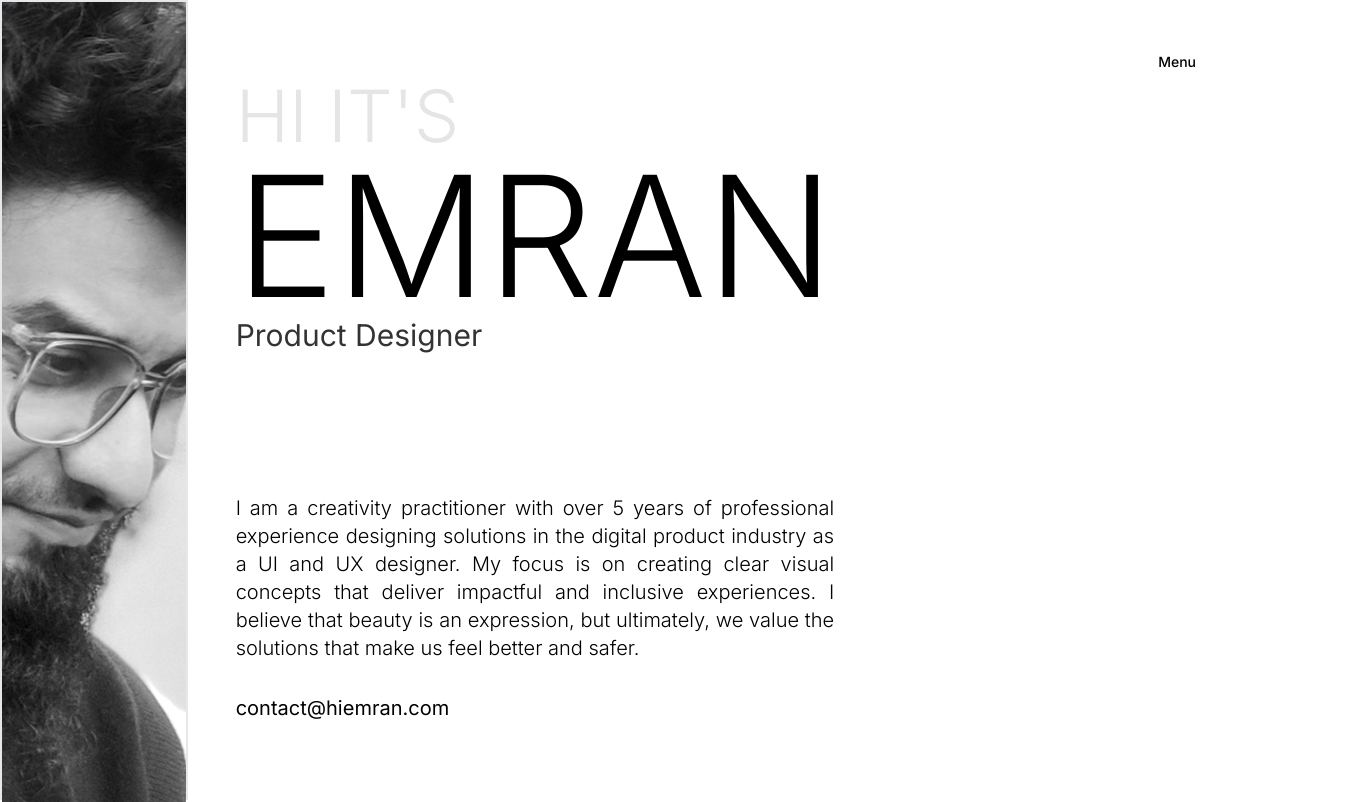
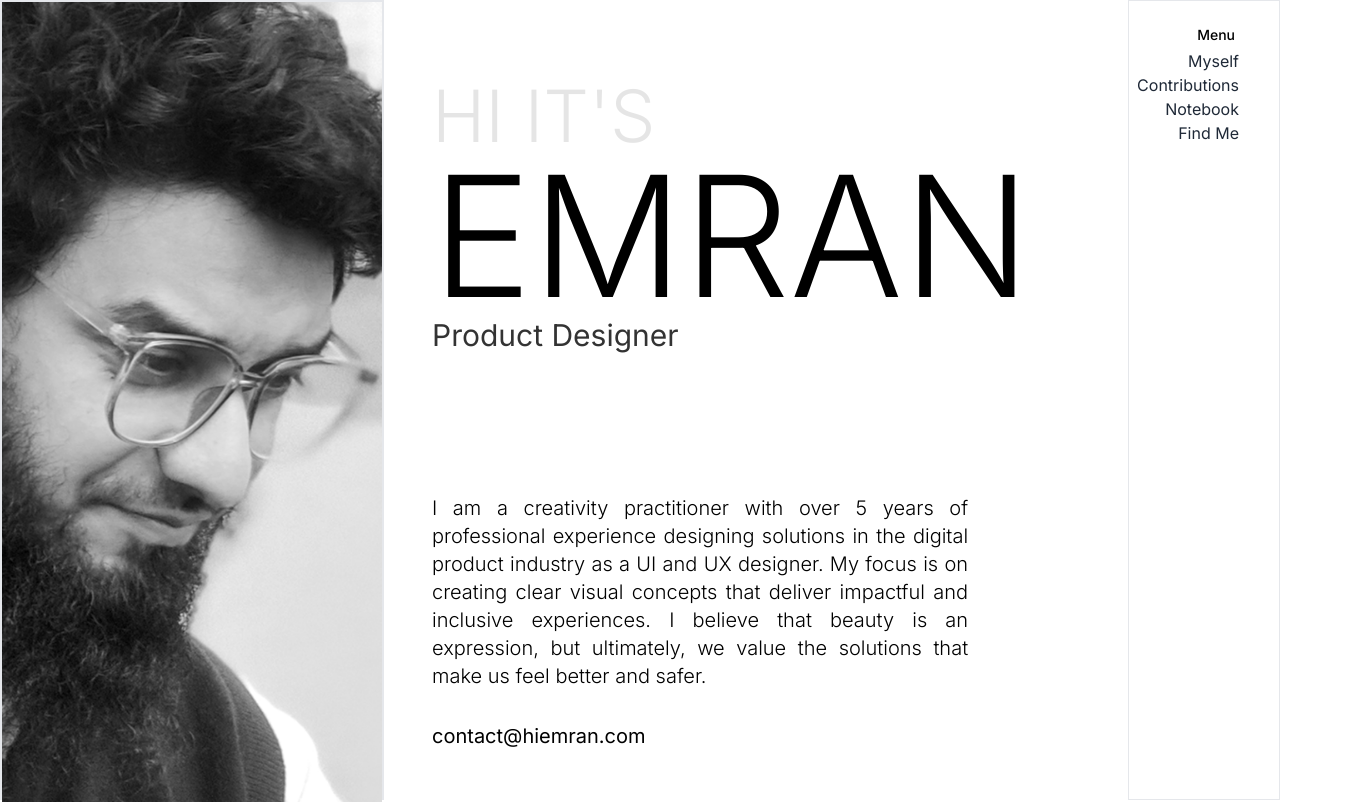
Before and after one commit to FazluLKarim4122/hiemran-client-side, a React (Vite) app: page / in a window 1280 px wide. Shown: the whole page, 1357 px wide, since content can reach past the window. Built offline with nearby package versions, Linux system fonts and the light colour scheme.

Commit message:
navbar and home page adujusted

```diff
--- a/src/Pages/Home/Home.jsx
+++ b/src/Pages/Home/Home.jsx
@@ -4,23 +4,25 @@ import Navbar from '../../SharedComponents/Navbar/Navbar';
 
 const Home = () => {
     return (
-        <div className='flex'>
-            <div className='h-screen w-full border-2 '>
-                <img className='h-screen w-full object-cover' src={img1} alt="" />
+        <div className='flex '>
+            <div className='lg:h-screen border-2 '>
+                <img className='h-screen max-w-lg  object-cover' src={img1} alt="" />
             </div>
-            <div className='pl-12 lg:pr-80 pt-20 text-justify'>
+            <div className='pl-12  pt-20 text-justify'>
                 <h3 className='text-[#0000001A] font-light text-7xl text-left leading-none'>HI IT'S</h3>
                 <h1 className='text-[#000000] font-light lg:text-[168px] leading-none text-left'>EMRAN</h1>
                 <h5 className='text-[#000000CC] font-normal text-3xl leading-none'>Product Designer</h5>
-                <p className='text-[#000000] font-light text-xl pt-36'>I am a creativity practitioner with over 5 years of professional experience designing solutions in the digital product industry as a UI and UX designer. My focus is on creating clear visual concepts that deliver impactful and inclusive experiences. I believe that beauty is an expression, but ultimately, we value the solutions that make us feel better and safer.</p>
+                <p className='text-[#000000] font-light text-xl pt-36 pr-40'>I am a creativity practitioner with over 5 years of professional experience designing solutions in the digital product industry as a UI and UX designer. My focus is on creating clear visual concepts that deliver impactful and inclusive experiences. I believe that beauty is an expression, but ultimately, we value the solutions that make us feel better and safer.</p>
                 <p className='text-[#000000] font-normal text-xl pt-8 '>contact@hiemran.com</p>
             </div>
-            <div className='lg:pr-20 pt-12'>
-                {/* <p className='font-medium text-sm text-black'>Menu</p> */}
+            <div className='border pr-10 pt-5 pl-2'>
                 <Navbar></Navbar>
             </div>
+
         </div>
     );
 };
 
 export default Home;
+
+//className='pl-12 lg:pr-80 pt-20 text-justify ' for second div
--- a/src/Pages/Main/Main.jsx
+++ b/src/Pages/Main/Main.jsx
@@ -3,7 +3,7 @@ import { Outlet } from 'react-router-dom';
 
 const Main = () => {
     return (
-        <div className='bg-[#fffff]'>
+        <div className='bg-[#fffff] '>
             <Outlet></Outlet>
         </div>
     );
--- /dev/null
+++ b/src/Pages/Myself/Myself.jsx
@@ -0,0 +1,16 @@
+import React from 'react';
+import Navbar from '../../SharedComponents/Navbar/Navbar';
+
+const Myself = () => {
+    return (
+        <div>
+            <div>
+                <img src="" alt="" />
+            </div>
+            <div></div>
+            <div><Navbar></Navbar></div>
+        </div>
+    );
+};
+
+export default Myself;
--- a/src/SharedComponents/Navbar/Navbar.jsx
+++ b/src/SharedComponents/Navbar/Navbar.jsx
@@ -1,17 +1,30 @@
 import React from "react";
+import { NavLink } from "react-router-dom";
 
 const Navbar = () => {
+
+    const navigationLink = <>
+    <li><NavLink >Myself</NavLink></li>
+    <li ><NavLink>Contributions</NavLink></li>
+    <li><NavLink>Notebook</NavLink></li>
+    <li><NavLink>Find Me</NavLink></li>
+    </>
+
   return (
     <div>
       <div className="dropdown dropdown-hover">
-        <div tabIndex={0} role="button" className="font-medium text-sm text-black m-1">
+        <div  role="" className="font-medium text-sm text-black m-1 text-right">
           Menu
         </div>
         <ul
-          tabIndex={0}
-          className="dropdown-content menu bg-base-100 rounded-box z-[1] w-52 p-2 shadow"
+
+          className="  dropdown-top
+          text-right "
+        //   className="dropdown-content  "
         >
-          <li>
+            {navigationLink}
+
+          {/* <li>
             <a className="font-medium text-sm text-black">Myself</a>
           </li>
           <li>
@@ -22,7 +35,7 @@ const Navbar = () => {
           </li>
           <li>
             <a className="font-medium text-sm text-black">Find Me</a>
-          </li>
+          </li> */}
         </ul>
       </div>
     </div>
```
